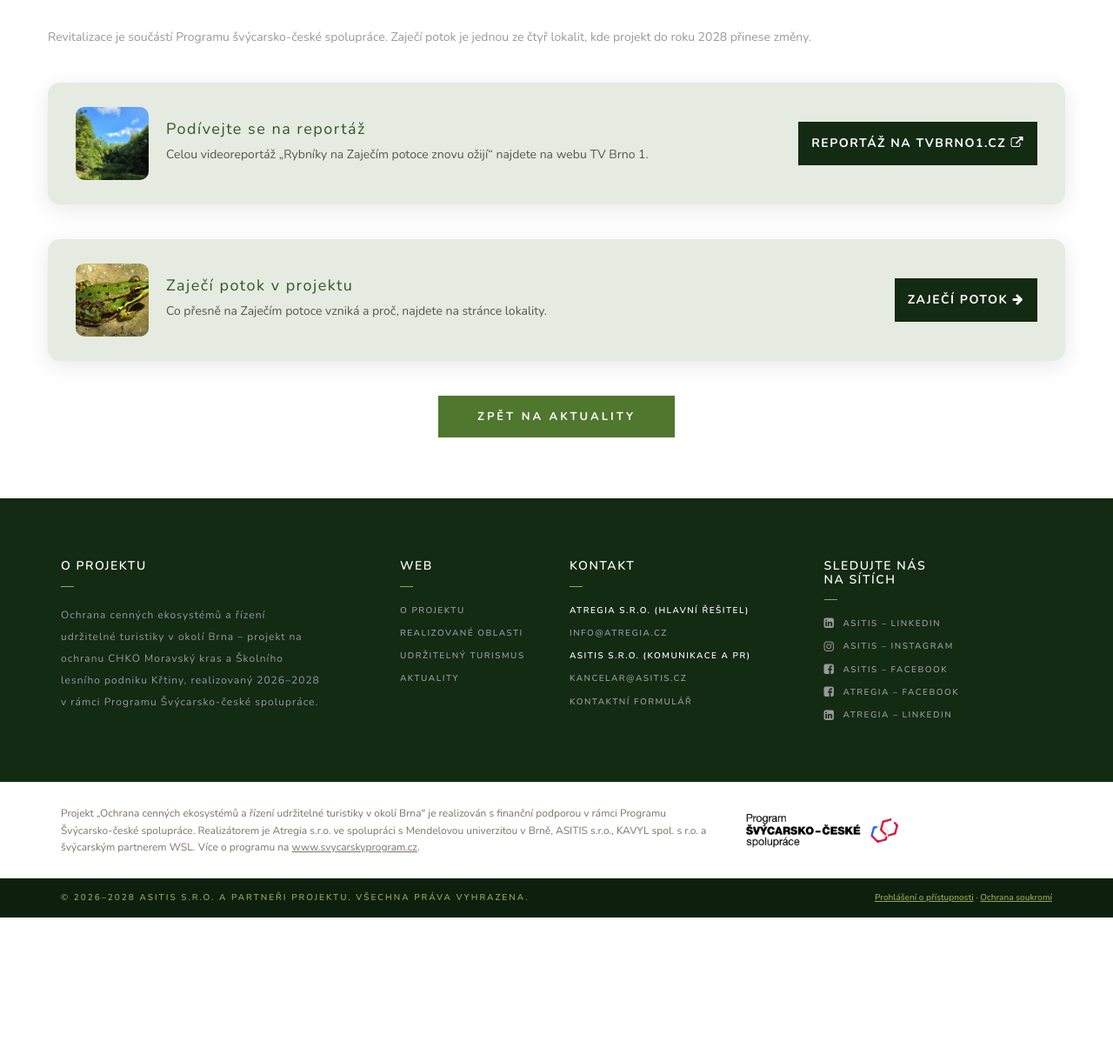
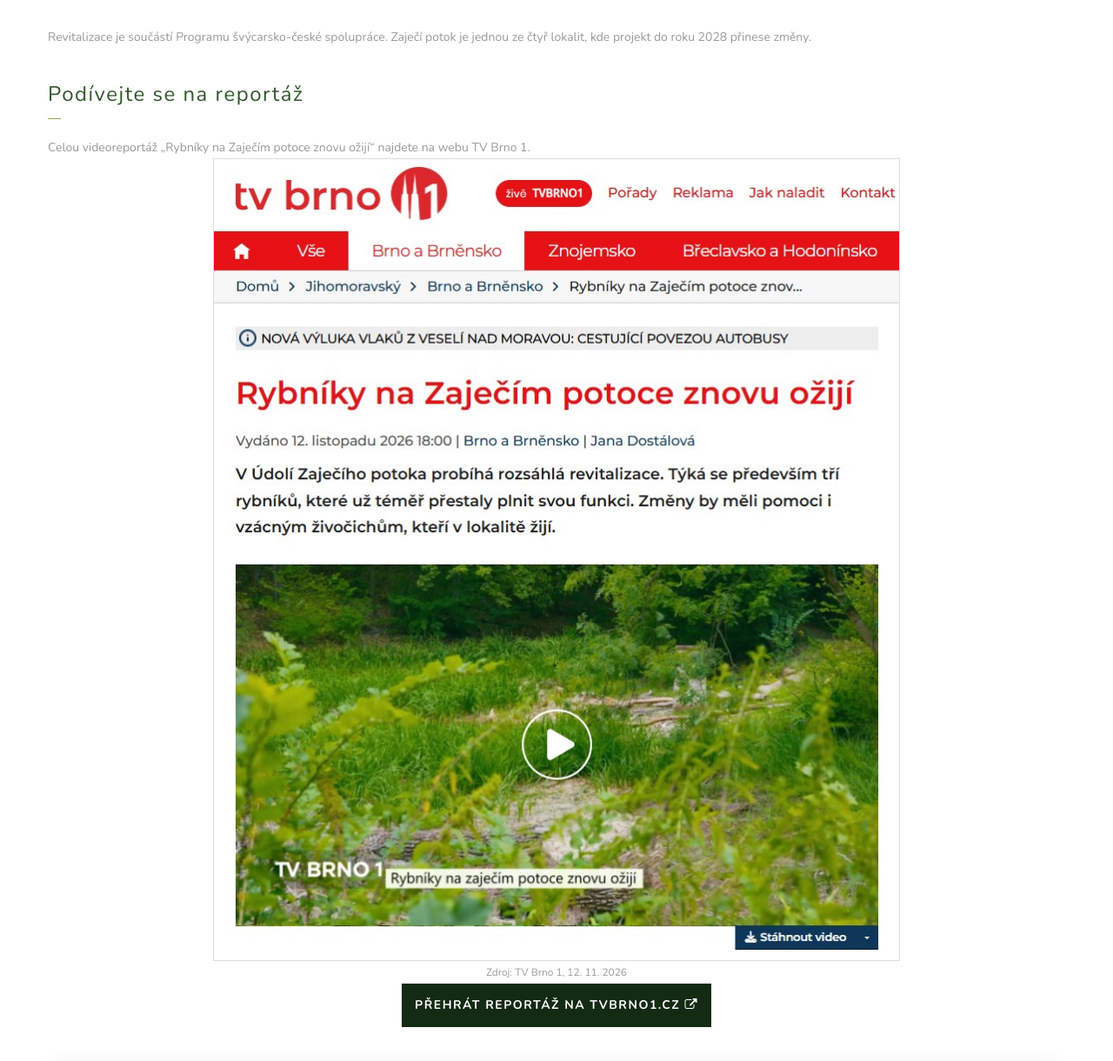
Before and after one commit to asitisready-ops/2026_07_svycary, a plain HTML site: page aktualita-tv-brno-1-rybniky-zajeci-potok-listopad-2026.html in a window 1280 px wide. Shown: the part 1779-2999 px from the top of the page at 87% size. Before the commit the page ends 2834 px from the top, so only its background shows below. Drawn offline with nearby package versions, Linux system fonts and the light colour scheme.

Commit message:
Doplnit náhled reportáže TV Brno 1 do aktuality o Zaječím potoce
Snímek stránky s videem jako proklik na reportáž, s uvedením zdroje.

Co-Authored-By: Claude Opus 5.5 <noreply@anthropic.com>

```diff
--- a/aktualita-tv-brno-1-rybniky-zajeci-potok-listopad-2026.html
+++ b/aktualita-tv-brno-1-rybniky-zajeci-potok-listopad-2026.html
@@ -127,13 +127,17 @@
                 <p>Revitalizace je součástí Programu švýcarsko-české spolupráce. Zaječí potok je jednou ze čtyř lokalit, kde projekt do roku 2028 přinese změny.</p>
 
                 <div class="padding-top-x40"></div>
-                <div class="ws-cta-box">
-                    <img src="assets/img/gallery/zajeci-potok/04-pohled-lokalita.jpg" alt="Pohled na lokalitu Zaječí potok" class="ws-cta-box-img">
-                    <div class="ws-cta-box-text">
-                        <h4>Podívejte se na reportáž</h4>
-                        <p>Celou videoreportáž „Rybníky na Zaječím potoce znovu ožijí“ najdete na webu TV Brno 1.</p>
-                    </div>
-                    <a href="https://tvbrno1.cz/zpravy/jihomoravsky/brno-a-brnensko/1841/rybniky-na-zajecim-potoce-znovu-oziji" target="_blank" rel="noopener" class="btn ws-btn-black">Reportáž na tvbrno1.cz <i class="fa fa-external-link"></i></a>
+                <h3>Podívejte se na reportáž</h3>
+                <div class="ws-footer-separator"></div>
+                <p class="padding-top-x20">Celou videoreportáž „Rybníky na Zaječím potoce znovu ožijí“ najdete na webu TV Brno 1.</p>
+                <p class="text-center">
+                    <a href="https://tvbrno1.cz/zpravy/jihomoravsky/brno-a-brnensko/1841/rybniky-na-zajecim-potoce-znovu-oziji" target="_blank" rel="noopener" title="Přehrát reportáž na tvbrno1.cz (otevře se v novém okně)">
+                        <img src="assets/img/gallery/zajeci-potok/tv-brno-1-reportaz-2026-11.jpg" alt="Náhled reportáže TV Brno 1 Rybníky na Zaječím potoce znovu ožijí" class="img-responsive" style="margin: 0 auto; max-width: 790px; width: 100%; border: 1px solid #ddd;">
+                    </a>
+                </p>
+                <p class="text-center"><small>Zdroj: TV Brno 1, 12. 11. 2026</small></p>
+                <div class="text-center padding-top-x20">
+                    <a href="https://tvbrno1.cz/zpravy/jihomoravsky/brno-a-brnensko/1841/rybniky-na-zajecim-potoce-znovu-oziji" target="_blank" rel="noopener" class="btn ws-btn-black" style="display: inline-block; width: auto;">Přehrát reportáž na tvbrno1.cz <i class="fa fa-external-link"></i></a>
                 </div>
 
                 <div class="padding-top-x40"></div>
```
Also changed, not shown: assets/img/gallery/zajeci-potok/tv-brno-1-reportaz-2026-11.jpg (added).
